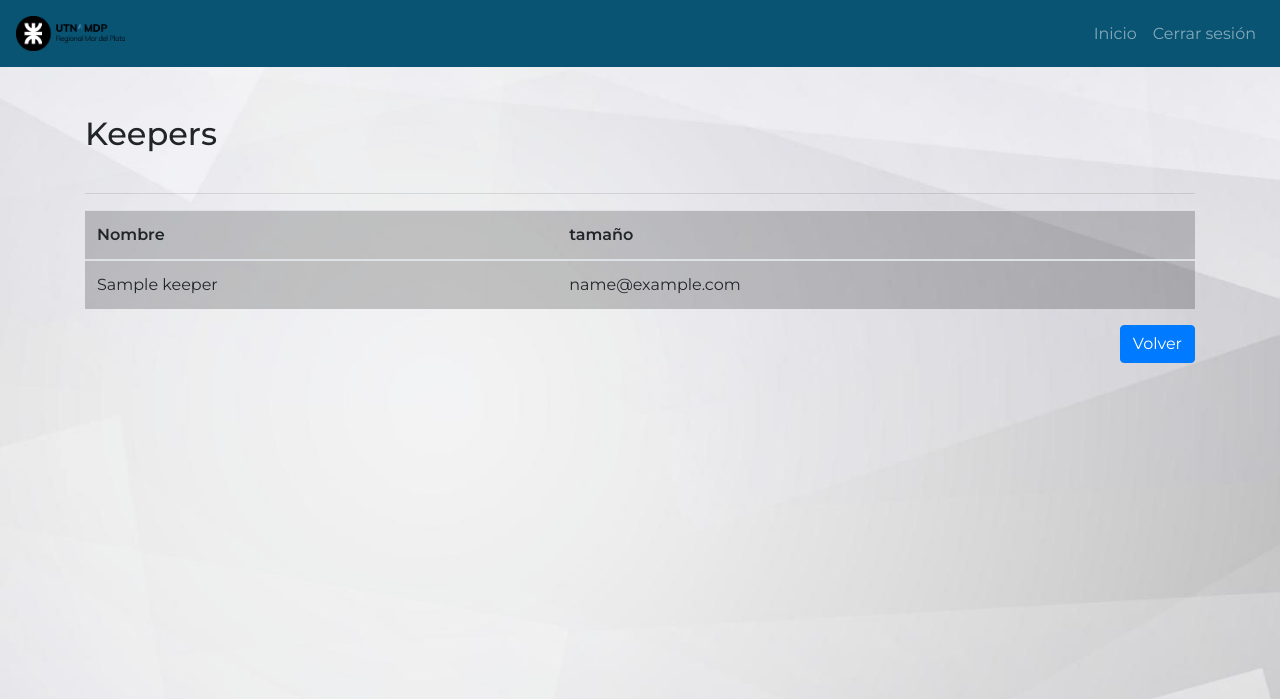
After one commit to manu3210/LaboratorioIV-PetHero, a PHP site: template Views/KeeperList.php in a window 1280 px wide. The commit adds this page. Shown: the top 699 px of the page. Run offline with PHP 8.4, Linux system fonts and the light colour scheme; the template is opened without the code that fills it: most values are stand-ins (such as "Sample title", 1, 10 or a date in 2020); some libraries are stand-ins or nearby versions.

Commit message:
added keeper list to owners

```diff
--- a/Controllers/UserController.php
+++ b/Controllers/UserController.php
@@ -63,6 +63,7 @@
 
         public function ShowKeeperList()
         {
+            $keeperList = $this->keeperDao->getAll();
             require_once(VIEWS_PATH."KeeperList.php");
         }
 
--- /dev/null
+++ b/Views/KeeperList.php
@@ -0,0 +1,39 @@
+<?php
+    require_once('nav.php');
+?>
+
+<main class="py-5">
+     <section id="listado" class="mb-5">
+          <div class="container">
+               <div class="row justify-content-between">
+                    <div class="col-6">
+                         <h2 class="mb-4">Keepers</h2>
+                    </div>
+               </div>
+               <hr>
+               <table class="table bg-dark-alpha">
+                    <thead>
+                         <th>Nombre</th>
+                         <th>tamaño</th>
+                    </thead>
+                    <tbody>
+                         <?php
+                              foreach($keeperList as $keeper)
+                              {
+                                   ?>
+                                        <tr>
+                                             <td><?php echo $keeper->getName(); ?></td>
+                                             <td><?php echo $keeper->getEmail(); ?></td>
+                                        </tr>
+                                   <?php
+                              }
+                         ?>
+                         </tr>
+                    </tbody>
+               </table>
+               <div class="d-grid gap-2 d-md-flex justify-content-md-end">
+                    <a href="<?php echo FRONT_ROOT ?>User/ShowOwnerHome/"class="btn btn-primary me-md-2" type="button">Volver</a>
+               </div>
+          </div>
+     </section>
+</main>
--- a/Views/OwnerHome.php
+++ b/Views/OwnerHome.php
@@ -16,9 +16,9 @@
                         <li class="list-group-item"><?php echo $user->getEmail(); ?></li>
                     </ul>
                     <div class="card-body">
-                        <a href="<?php echo FRONT_ROOT ?>Company/ShowKeeperList" class="card-link">Ver Keepers</a>
+                        <a href="<?php echo FRONT_ROOT ?>User/ShowKeeperList" class="card-link">Ver Keepers</a>
                         <a href="<?php echo FRONT_ROOT ?>User/ShowPetList" class="card-link">Mis mascotas</a>
-                        <a href="<?php echo FRONT_ROOT ?>JobOffer/ShowJobOfferByCompany/<?php echo $user->getId(); ?>" class="card-link">Mis reservas</a>
+                        <a href="<?php echo FRONT_ROOT ?>User/ShowPetList" class="card-link">Mis reservas</a>
                     </div>
                 </div>
             </div>
```
